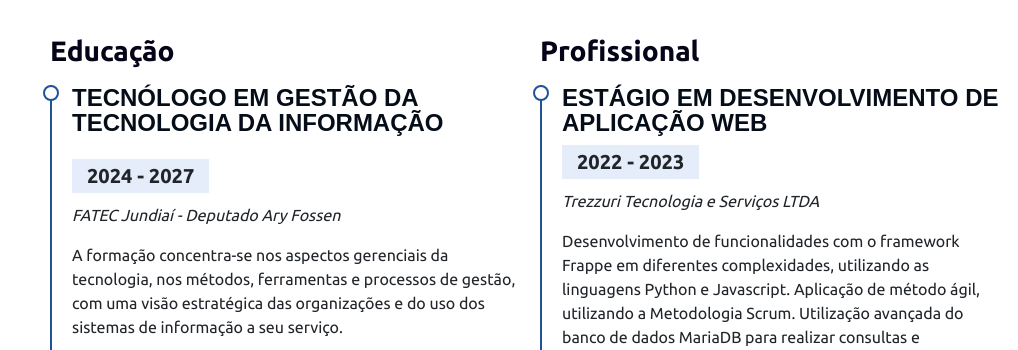
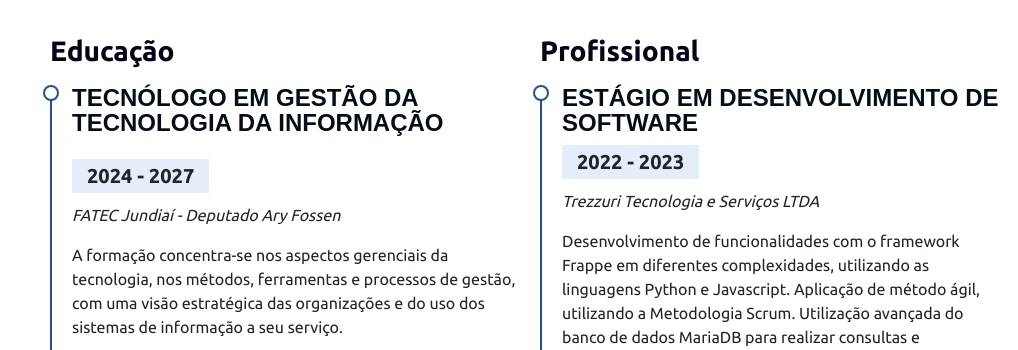
Before and after one commit to VictorHugo842/portfolio-flask, a Flask app: page / in a window 1280 px wide. Shown: the part 2682-3032 px from the top of the page, without its empty margins (262-1280 px from the left). Run offline with Flask 3, Linux system fonts and the light colour scheme; some libraries are stand-ins or nearby versions.

Commit message:
ajustes <p>

```diff
--- a/templates/index.html
+++ b/templates/index.html
@@ -399,7 +399,7 @@
                     <div class="col-md-6">
                         <h3 class="cv-title">Profissional</h3>
                         <div class="cv-item" data-anime="up">
-                            <h4>Estágio em Desenvolvimento de Aplicação Web</h4>
+                            <h4>Estágio em Desenvolvimento de Software</h4>
                             <h5>2022 - 2023</h5>
                             <p><em>Trezzuri Tecnologia e Serviços LTDA</em></p>
                             <p>
@@ -561,7 +561,7 @@
                                     <div class="card h-100">
                                         <img src="../static/img/efipay.png" class="card-img-top" alt="Plataforma">
                                         <div class="card-body">
-                                            <h5 class="card-title">Integração a plataforma EfiPay do Banco digital Efí
+                                            <h5 class="card-title">Integração com a plataforma EfiPay do Banco digital Efí
                                             </h5>
                                             <p class="card-text">
                                                 Integração com as APIs da EfiPay, incluindo a geração de boletos,
```
Also changed, not shown: 1 other file.
